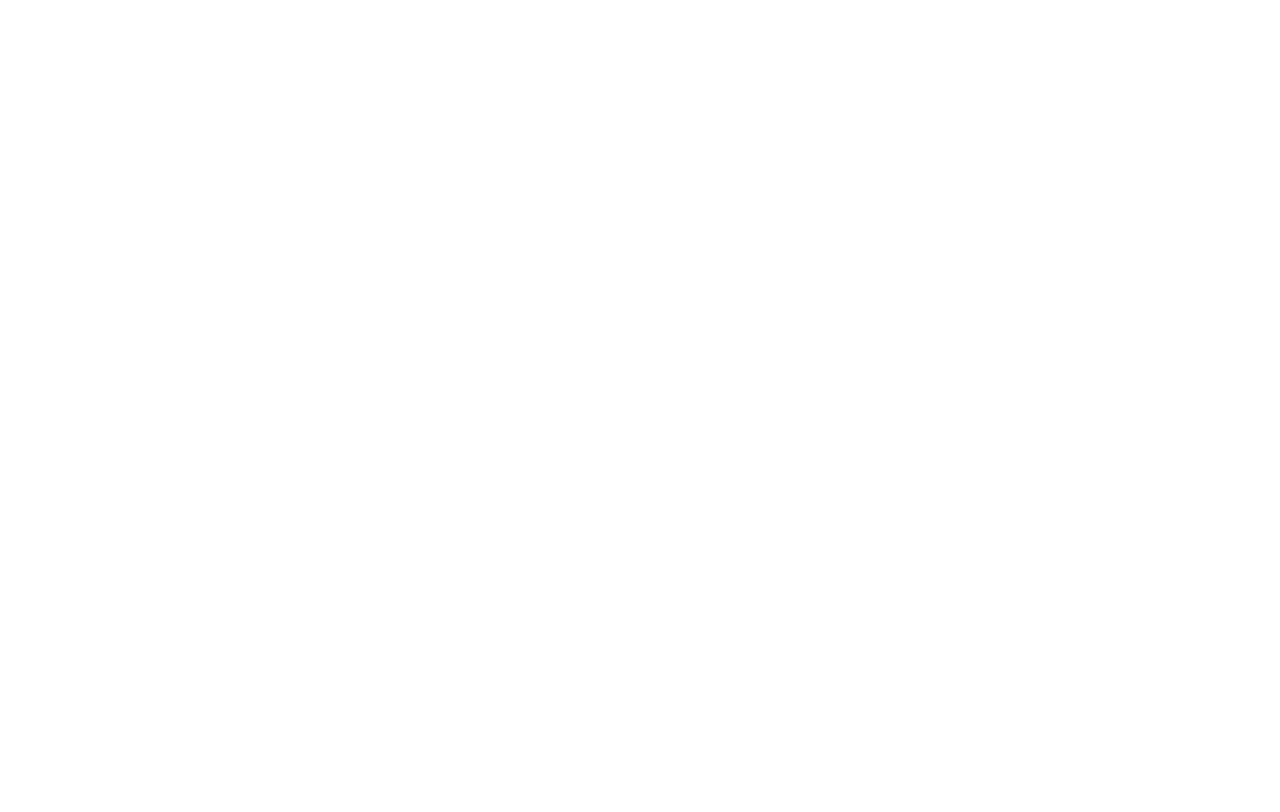
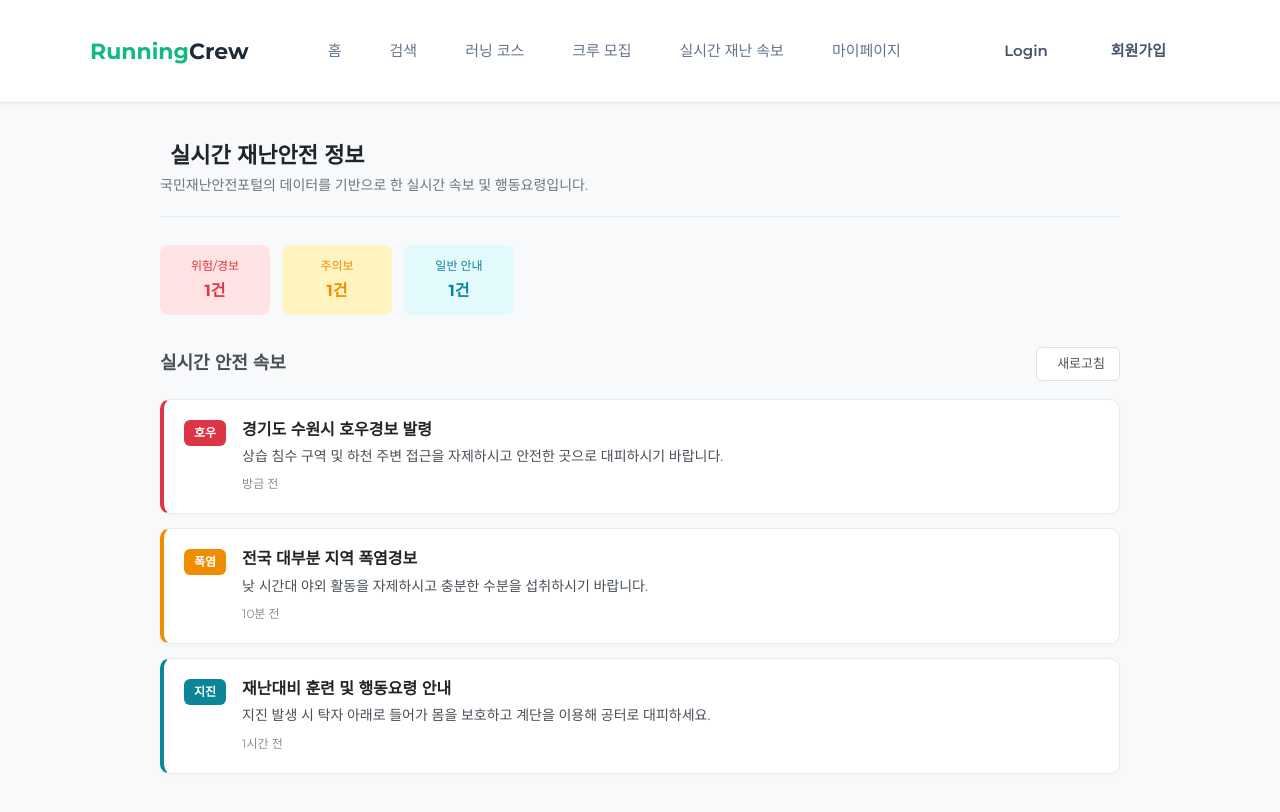
Before and after one commit to axioe/RunningCREW, a React (Vite) app in the folder front_end/: page /safety in a window 1280 px wide. Before the commit this address had no page. Built offline with nearby package versions, Linux system fonts and the light colour scheme; no server answers.

Commit message:
실시간 재난 속보 페이지 제작(DB 연동 X)

```diff
--- a/front_end/src/App.jsx
+++ b/front_end/src/App.jsx
@@ -12,6 +12,7 @@
 import CourseDetail from "./components/CourseDetail.jsx";
 import AdminPage from "./components/admin/AdminPage.jsx";
 import useAuthStore from "./components/common/useAuthStore.jsx";
+import PublicSafety from "./components/PublicSafety.jsx";
 
 function App() {
   const user = useAuthStore((state) => state.user);
@@ -50,6 +51,9 @@
         {/* 회원가입 전용 경로 */}
         <Route path="/signup" element={<SignUp />} />
 
+        {/* 재난안전 전용 경로 */}
+        <Route path="/safety" element={<PublicSafety/>} />
+
         {/* 관리자 페이지 전용 독립 경로 */}
         <Route
           path="/adminMain"
--- a/front_end/src/components/MyPage.jsx
+++ b/front_end/src/components/MyPage.jsx
@@ -124,7 +124,7 @@
       {/* 1. 상단 GNB 영역 */}
       <header className="main-gnb-header">
         <div className="logo-area" onClick={() => navigate("/")}>
-          <span className="logo-green-text">Nature</span> Runner
+          <span className="logo-green-text">Running </span> Crew
         </div>
         <nav className="nav-menu-bar">
           <button className="menu-btn" onClick={() => navigate("/")}>
--- /dev/null
+++ b/front_end/src/components/PublicSafety.jsx
@@ -0,0 +1,138 @@
+import React, { useState, useEffect } from "react";
+import axios from "axios";
+import Header from "./common/Header.jsx";
+import "../css/PublicSafety.css";
+
+const PublicSafety = () => {
+  const [safetyAlerts, setSafetyAlerts] = useState([]);
+  const [loading, setLoading] = useState(true);
+  const [summary, setSummary] = useState({ critical: 0, warn: 0, info: 0 });
+
+  useEffect(() => {
+    const fetchSafetyData = async () => {
+      try {
+        const response = await axios.get("/api/public_safety", {
+          params: { pageNo: 1, numOfRows: 10 }
+        });
+
+        // 공공데이터 JSON 응답 포맷 매핑
+        const responseData = response.data;
+        // 프로젝트 DTO 필드에 맞추어 콘솔 확인 후 유연하게 대처할 수 있도록 처리
+        const alertList = responseData?.rtnResultData || responseData?.data || responseData?.body || [];
+
+        const normalizedAlerts = alertList.map((item, index) => {
+          // 공공 API 원본 필드명
+          // 프로젝트 DTO에서 변환한 이름이 있다면 그에 맞추어 아래 필드명을 수정
+          const msgContent = item.msgCn || item.MSG_CN || "";
+
+          // 긴급도 판별 로직
+          let level = "INFO";
+          if (msgContent.includes("경보") || msgContent.includes("대피") || msgContent.includes("위험")) {
+            level = "CRITICAL";
+          } else if (msgContent.includes("주의보") || msgContent.includes("자제")) {
+            level = "WARN";
+          }
+
+          return {
+            id: item.md101Sn || item.MD101_SN || index,
+            type: item.dstSeNm || item.DST_SE_NM || "안전안내", // 재난구분명 (지진, 호우 등)
+            title: item.dstSeNm || item.DST_SE_NM ? `${item.dstSeNm || item.DST_SE_NM} 상황 속보` : "재난안전 지침",
+            content: msgContent,
+            time: item.crtDt || item.CRT_DT || "실시간",
+            level: level
+          };
+        });
+
+        setSafetyAlerts(normalizedAlerts);
+
+        // 상단 미니 요약판 개수 동적 계산
+        const criticalCount = normalizedAlerts.filter(a => a.level === "CRITICAL").length;
+        const warnCount = normalizedAlerts.filter(a => a.level === "WARN").length;
+        const infoCount = normalizedAlerts.filter(a => a.level === "INFO").length;
+
+        setSummary({ critical: criticalCount, warn: warnCount, info: infoCount });
+
+      } catch (error) {
+        console.error("재난 데이터를 불러오는데 실패했습니다.", error);
+
+        // 데모 데이터
+        const demoData = [
+          { id: 1, type: "호우", title: "경기도 수원시 호우경보 발령", content: "상습 침수 구역 및 하천 주변 접근을 자제하시고 안전한 곳으로 대피하시기 바랍니다.", time: "방금 전", level: "CRITICAL" },
+          { id: 2, type: "폭염", title: "전국 대부분 지역 폭염경보", content: "낮 시간대 야외 활동을 자제하시고 충분한 수분을 섭취하시기 바랍니다.", time: "10분 전", level: "WARN" },
+          { id: 3, type: "지진", title: "재난대비 훈련 및 행동요령 안내", content: "지진 발생 시 탁자 아래로 들어가 몸을 보호하고 계단을 이용해 공터로 대피하세요.", time: "1시간 전", level: "INFO" },
+        ];
+        setSafetyAlerts(demoData);
+        setSummary({ critical: 1, warn: 1, info: 1 });
+      } finally {
+        setLoading(false);
+      }
+    };
+
+    fetchSafetyData();
+  }, []);
+
+  return (
+    <div className="main-wrapper">
+      <Header />
+
+      <div className="safety-container">
+        {/* 타이틀 섹션 */}
+        <div className="safety-header">
+          <h2>
+            <i className="fa-solid fa-triangle-exclamation"></i> 실시간 재난안전 정보
+          </h2>
+          <p>국민재난안전포털의 데이터를 기반으로 한 실시간 속보 및 행동요령입니다.</p>
+        </div>
+
+        {/* 상단 미니 요약판 - 실시간 개수 반영 */}
+        <div className="safety-summary">
+          <div className="summary-card critical">
+            <span className="summary-title">위험/경보</span>
+            <span className="summary-count">{summary.critical}건</span>
+          </div>
+          <div className="summary-card warn">
+            <span className="summary-title">주의보</span>
+            <span className="summary-count">{summary.warn}건</span>
+          </div>
+          <div className="summary-card info">
+            <span className="summary-title">일반 안내</span>
+            <span className="summary-count">{summary.info}건</span>
+          </div>
+        </div>
+
+        {/* 메인 리스트 영역 */}
+        <div className="safety-content">
+          <div className="section-title">
+            <h3>실시간 안전 속보</h3>
+            <button className="refresh-btn" onClick={() => window.location.reload()}>
+              <i className="fa-solid fa-rotate"></i> 새로고침
+            </button>
+          </div>
+
+          {loading ? (
+            <div className="safety-loading">데이터를 불러오는 중입니다...</div>
+          ) : (
+            <div className="alert-list">
+              {safetyAlerts.length > 0 ? (
+                safetyAlerts.map((alert) => (
+                  <div key={alert.id} className={`alert-item ${alert.level.toLowerCase()}`}>
+                    <div className="alert-badge">{alert.type}</div>
+                    <div className="alert-info">
+                      <h4 className="alert-title">{alert.title}</h4>
+                      <p className="alert-text">{alert.content}</p>
+                      <span className="alert-time">{alert.time}</span>
+                    </div>
+                  </div>
+                ))
+              ) : (
+                <div className="safety-loading">현재 발령된 안전 속보가 없습니다.</div>
+              )}
+            </div>
+          )}
+        </div>
+      </div>
+    </div>
+  );
+};
+
+export default PublicSafety;
--- a/front_end/src/components/common/Header.jsx
+++ b/front_end/src/components/common/Header.jsx
@@ -39,6 +39,9 @@
           <button className="menu-btn" onClick={() => navigate("/crew")}>
             크루 모집
           </button>
+          <button className="menu-btn" onClick={() => navigate("/safety")}>
+            실시간 재난 속보
+          </button>
           <button className="menu-btn" onClick={() => navigate("/mypage")}>
             마이페이지
           </button>
--- a/front_end/src/css/Course.css
+++ b/front_end/src/css/Course.css
@@ -2,7 +2,6 @@
 .cr-hero-illustration-banner {
   background:
     linear-gradient(rgba(22, 163, 74, 0.08), rgba(22, 163, 74, 0.03)),
-    url("https://images.unsplash.com/photo-1502224562085-639556652f33?q=80&w=1920")
       no-repeat center/40%;
   background-color: #e2f0e7;
   padding: 35px 50px;
--- /dev/null
+++ b/front_end/src/css/PublicSafety.css
@@ -0,0 +1,176 @@
+/* 전체 레이아웃 래퍼 */
+.main-wrapper {
+  min-height: 100vh;
+  background-color: #f8f9fa; /* 기존 러닝크루 앱의 기본 배경색 톤에 맞춤 */
+}
+
+/* 중앙 정렬용 내부 콘텐츠 박스 */
+.safety-container {
+  max-width: 1000px;
+  margin: 0 auto;
+  padding: 40px 20px; /* 기존 상하 여백과 정렬 규격 일치 */
+  box-sizing: border-box;
+}
+
+/* 헤더 소개 영역 */
+.safety-header {
+  margin-bottom: 28px;
+  border-bottom: 1px solid #e9ecef;
+  padding-bottom: 20px;
+}
+
+.safety-header h2 {
+  font-size: 22px;
+  color: #212529;
+  display: flex;
+  align-items: center;
+  gap: 10px;
+  margin: 0 0 6px 0;
+  font-weight: 700;
+}
+
+.safety-header h2 i {
+  color: #e63946; /* 포인트 경고 색상 */
+}
+
+.safety-header p {
+  color: #6c757d;
+  margin: 0;
+  font-size: 14px;
+}
+
+/* 상단 카드 대시보드 */
+.safety-summary {
+  display: flex;
+  gap: 12px;
+  margin-bottom: 32px;
+}
+
+.summary-card {
+  width: 110px;
+  padding: 12px 0;
+  border-radius: 8px;
+  display: flex;
+  flex-direction: column;
+  align-items: center;
+  justify-content: center;
+  font-weight: 600;
+  font-size: 14px;
+}
+
+.summary-card.critical { background: #ffe3e3; color: #dc3545; }
+.summary-card.warn { background: #fff3bf; color: #f08c00; }
+.summary-card.info { background: #e3fafc; color: #0c8599; }
+
+.summary-title { font-size: 12px; margin-bottom: 4px; font-weight: 500; }
+.summary-count { font-size: 16px; font-weight: 700; }
+
+/* 세션 컴포넌트 헤더 바 */
+.section-title {
+  display: flex;
+  justify-content: space-between;
+  align-items: center;
+  margin-bottom: 18px;
+}
+
+.section-title h3 {
+  margin: 0;
+  font-size: 18px;
+  color: #495057;
+  font-weight: 600;
+}
+
+/* 새로고침 버튼 스타일 (기존 모집글 서브버튼 톤에 매칭) */
+.refresh-btn {
+  background: #ffffff;
+  border: 1px solid #dee2e6;
+  padding: 6px 14px;
+  border-radius: 6px;
+  font-size: 13px;
+  font-weight: 500;
+  cursor: pointer;
+  display: flex;
+  align-items: center;
+  gap: 6px;
+  color: #495057;
+  transition: all 0.15s ease-in-out;
+}
+
+.refresh-btn:hover {
+  background: #f1f3f5;
+  border-color: #ced4da;
+}
+
+/* 알림 아이템 카드 컴포넌트 */
+.alert-list {
+  display: flex;
+  flex-direction: column;
+  gap: 14px;
+}
+
+.alert-item {
+  display: flex;
+  gap: 16px;
+  padding: 20px;
+  border-radius: 10px;
+  background: #ffffff;
+  border: 1px solid #e9ecef;
+  box-shadow: 0 2px 4px rgba(0, 0, 0, 0.02);
+  align-items: flex-start;
+  transition: transform 0.2s;
+}
+
+.alert-item:hover {
+  transform: translateY(-1px);
+  box-shadow: 0 4px 8px rgba(0, 0, 0, 0.04);
+}
+
+/* 등급별 좌측 인디케이터 컬러 포인트 */
+.alert-item.critical { border-left: 4px solid #dc3545; }
+.alert-item.warn { border-left: 4px solid #f08c00; }
+.alert-item.info { border-left: 4px solid #0c8599; }
+
+.alert-badge {
+  padding: 4px 10px;
+  border-radius: 6px;
+  font-size: 12px;
+  font-weight: 700;
+  white-space: nowrap;
+}
+
+.alert-item.critical .alert-badge { background: #dc3545; color: #ffffff; }
+.alert-item.warn .alert-badge { background: #f08c00; color: #ffffff; }
+.alert-item.info .alert-badge { background: #0c8599; color: #ffffff; }
+
+.alert-info {
+  display: flex;
+  flex-direction: column;
+  gap: 6px;
+}
+
+.alert-title {
+  margin: 0;
+  font-size: 16px;
+  color: #212529;
+  font-weight: 600;
+}
+
+.alert-text {
+  margin: 0;
+  font-size: 14px;
+  color: #495057;
+  line-height: 1.6;
+}
+
+.alert-time {
+  font-size: 12px;
+  color: #868e96;
+  margin-top: 2px;
+}
+
+.safety-loading {
+  text-align: center;
+  padding: 60px;
+  color: #868e96;
+  font-size: 14px;
+}
```
